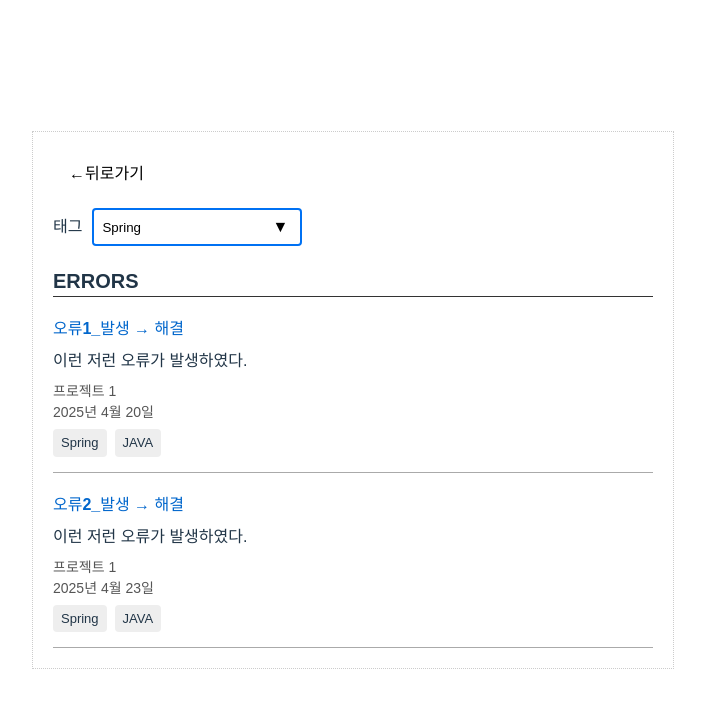
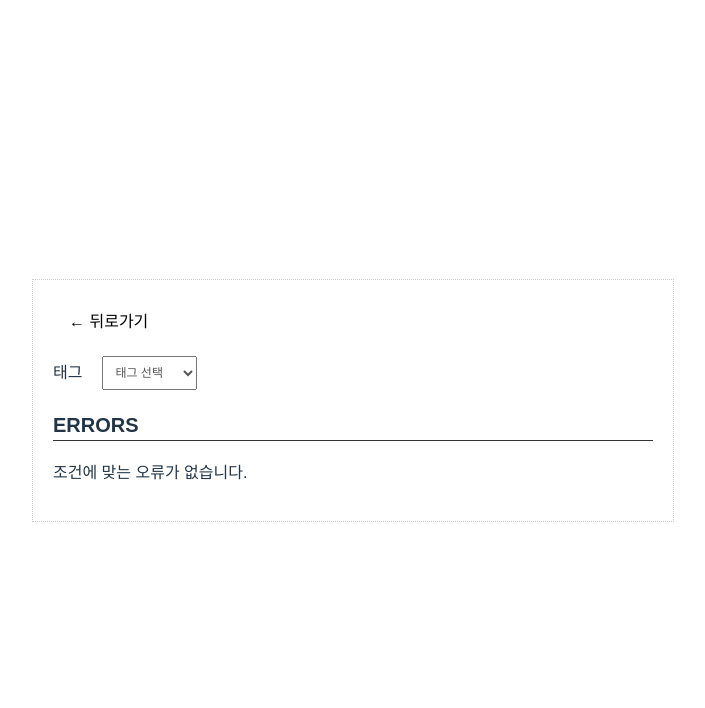
Before and after one commit to WorkSpaceForHanmg/MiniProject2, a React (Vite) app in the folder front_ver1/: page / in a window 1280 px wide. Both pictures are taken after a click on the button "오답노트 보러가기". Shown: the top 708 px of the page, without its empty margins (418-1123 px from the left). Built offline with nearby package versions, Linux system fonts and the light colour scheme.

Commit message:
ErrorNote Update

```diff
--- a/front_ver1/src/pages/ErrorNote.jsx
+++ b/front_ver1/src/pages/ErrorNote.jsx
@@ -5,7 +5,7 @@ const dummyData = [
   {
     id: 1,
     title: '오류1_발생 → 해결',
-    description: '이런 저런 오류가 발생하였다.',
+    description: '스프링에서 의존성 주입이 안 되는 오류',
     project: '프로젝트 1',
     date: '2025년 4월 20일',
     tags: ['Spring', 'JAVA'],
@@ -13,44 +13,56 @@ const dummyData = [
   {
     id: 2,
     title: '오류2_발생 → 해결',
-    description: '이런 저런 오류가 발생하였다.',
-    project: '프로젝트 1',
+    description: 'useState 초기값 설정 오류',
+    project: '프로젝트 2',
     date: '2025년 4월 23일',
-    tags: ['Spring', 'JAVA'],
+    tags: ['React', 'JavaScript'],
+  },
+  {
+    id: 3,
+    title: '오류3_발생 → 해결',
+    description: 'SQL 구문 오류 (문법 에러)',
+    project: '프로젝트 3',
+    date: '2025년 5월 1일',
+    tags: ['SQL'],
   },
 ];
 
-export default function ErrorNote({onBack}) {
-  const [selectedTag, setSelectedTag] = useState('Spring');
+const allTags = ['Spring', 'JAVA', 'React', 'JavaScript', 'SQL'];
 
-  const filtered = dummyData.filter((d) => d.tags.includes(selectedTag));
+export default function ErrorNote({ onBack }) {
+  const [selectedTag, setSelectedTag] = useState('');
+
+  const filtered = selectedTag
+    ? dummyData.filter((d) => d.tags.includes(selectedTag))
+    : [];
 
   return (
     <div className={styles.container}>
-      <button className = {styles.backBtn} onClick={onBack}>
-        ←뒤로가기
+      <button className={styles.backBtn} onClick={onBack}>
+        ← 뒤로가기
       </button>
 
       <div className={styles.filterSection}>
         <label htmlFor="tag-select">태그</label>
-        <div className={styles.tagInputGroup}>
-          <input
+        <select
           id="tag-select"
           value={selectedTag}
           onChange={(e) => setSelectedTag(e.target.value)}
-            list="tag-options"
-          />
-          <datalist id="tag-options">
-            <option value="Spring" />
-            <option value="JAVA" />
-            <option value="React" />
-          </datalist>
-          <button className={styles.searchButton}>▼</button>
-        </div>
+          className={styles.selectBox}
+        >
+          <option value="">태그 선택</option>
+          {allTags.map((tag) => (
+            <option key={tag} value={tag}>{tag}</option>
+          ))}
+        </select>
       </div>
 
       <h2 className={styles.errorTitle}>ERRORS</h2>
 
+      {filtered.length === 0 ? (
+        <p className={styles.emptyText}>조건에 맞는 오류가 없습니다.</p>
+      ) : (
         <div className={styles.errorList}>
           {filtered.map((item) => (
             <div key={item.id} className={styles.errorCard}>
@@ -68,6 +80,7 @@ export default function ErrorNote({onBack}) {
             </div>
           ))}
         </div>
+      )}
     </div>
   );
 }
--- a/front_ver1/src/styles/ErrorNote.module.css
+++ b/front_ver1/src/styles/ErrorNote.module.css
@@ -39,13 +39,13 @@
     width: 150px;
   }
 
-  .searchButton {
-    background-color: white;
-    border: none;
-    padding: 8px 12px;
-    cursor: pointer;
-    font-size: 16px;
+  .selectBox {
+    padding: 8px;
+    font-size: 12px;
+    color: #555;
+    margin-left: 10px;
   }
+
 
   .errorTitle {
     font-size: 20px;
--- a/front_ver1/src/styles/MainPage.module.css
+++ b/front_ver1/src/styles/MainPage.module.css
@@ -115,8 +115,8 @@
   position: fixed;
   bottom: 20px;
   right: 20px;
-  background-color: #ec5e1c;
-  color: #333;
+  background-color: #007bff;
+  color: white;
   border: none;
   padding: 0.6rem 1.2rem;
   font-size: 1rem;
@@ -128,5 +128,5 @@
 }
 
 .noteBtnFixed:hover {
-  background-color: #e0a800;
+  background-color: #005bac;
 }
```
Lines whose indentation alone changed are shown as unchanged.
